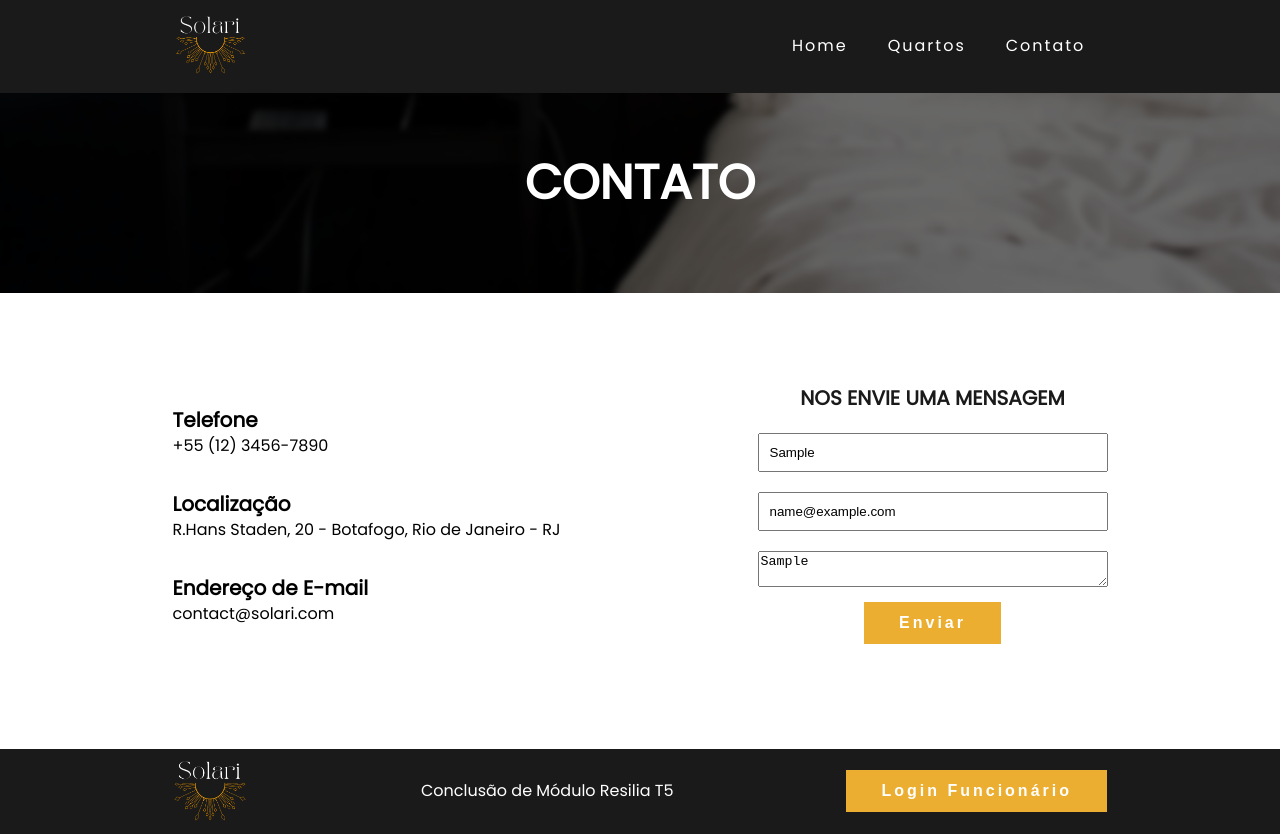
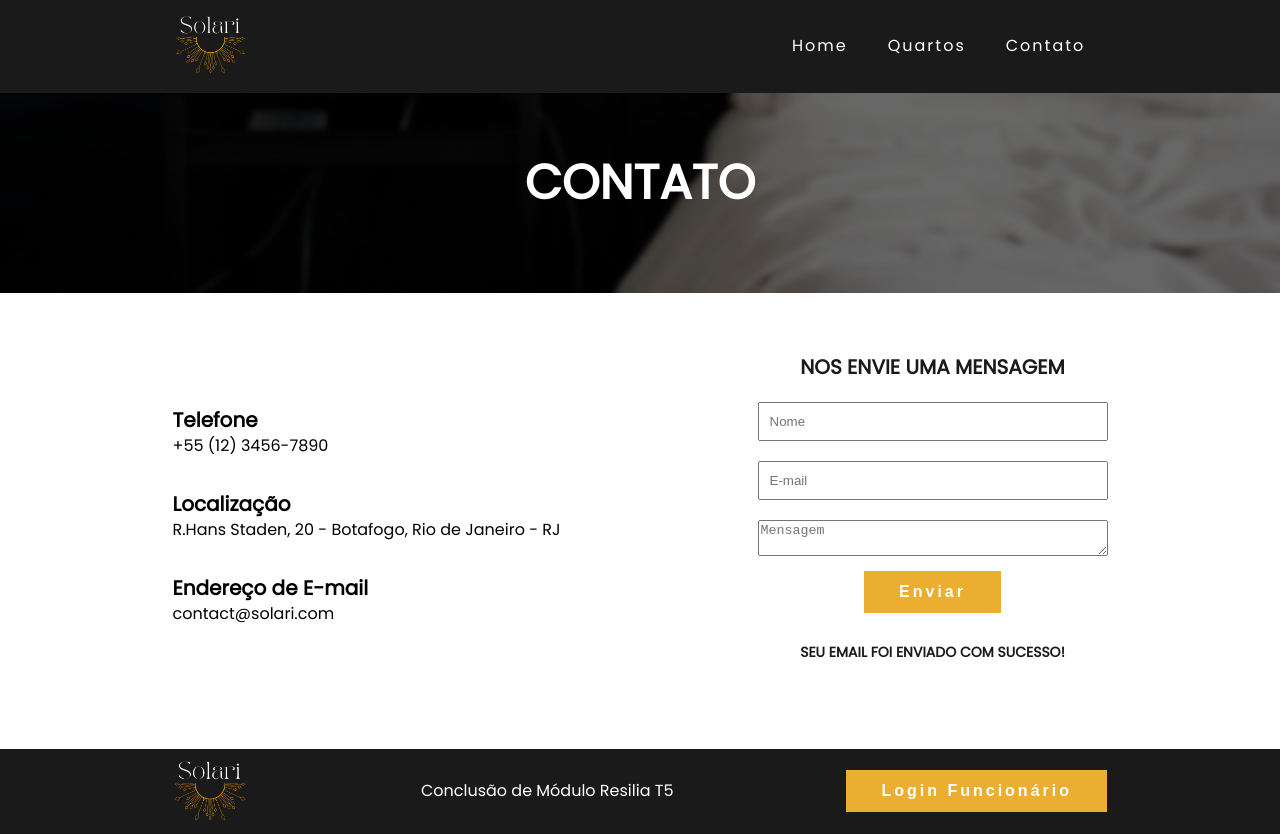
Before and after one commit to GustavoFrez/projeto-m5-hotel-api-react-, a React (Create React App) app: page /Contato in a window 1280 px wide. Both pictures are taken after typing "Sample", "name@example.com", "Sample" into the empty fields and a click on the button "Enviar". Built offline with nearby package versions, Linux system fonts and the light colour scheme; no server answers.

Commit message:
Feature Contato

```diff
--- a/src/Components/Contato/Contato.module.css
+++ b/src/Components/Contato/Contato.module.css
@@ -101,6 +101,19 @@ textarea {
   font-size: 20px;
   font-weight: 800;
   margin-bottom: 15px;
+
+
+}
+
+.tituloSended {
+  color: #1a1a1a;
+  text-transform: uppercase;
+  font-size: 14px;
+  font-weight: 800;
+  margin-bottom: 15px;
+  opacity: 0;
+  animation: transicao 0.3s forwards;
+
 }
 
 .botaoContato {
--- a/src/Components/Contato/Index2.jsx
+++ b/src/Components/Contato/Index2.jsx
@@ -1,13 +1,15 @@
-import React, { useState } from 'react';
-import Styles from './Contato.module.css';
-import { Formik } from 'formik';
+import React, { useState } from "react";
+import Styles from "./Contato.module.css";
+import { Formik } from "formik";
+import { ObjectSchema } from "yup";
 
 const Contato2 = () => {
-  const [nome, setNome] = useState('');
+  const [nome, setNome] = useState("");
+  const [isSended, setIsSended] = useState("");
 
   const onClick = () => {
-    console.log('SUBMIT');
-    console.log('Clicado');
+    console.log("SUBMIT");
+    console.log("Clicado");
   };
 
   const handleNome = (e) => {
@@ -25,15 +27,15 @@ const Contato2 = () => {
     };
 
     let post = {
-      method: 'POST',
+      method: "POST",
       headers: new Headers({
-        'Content-Type': 'application/json',
-        Accept: 'application/json',
+        "Content-Type": "application/json",
+        Accept: "application/json",
       }),
       body: JSON.stringify(Email),
     };
 
-    let url = 'https://resiliamailservice.herokuapp.com/sendmail';
+    let url = "https://resiliamailservice.herokuapp.com/sendmail";
 
     const json = await fetch(url, post);
 
@@ -64,16 +66,16 @@ const Contato2 = () => {
         </div>
 
         <Formik
-          initialValues={{ nome: '', email: '', mensagem: '' }}
+          initialValues={{ nome: "", email: "", mensagem: "" }}
           validate={(values) => {
             values.nome = nome;
             const errors = {};
             if (!values.nome) {
-              errors.nome = 'Required';
+              errors.nome = "Required";
             } else if (
               !/^[A-Z0-9._%+-]+@[A-Z0-9.-]+\.[A-Z]{2,}$/i.test(values.email)
             ) {
-              errors.email = 'Email inválido';
+              errors.email = "Email inválido";
             }
             return errors;
           }}
@@ -81,8 +83,17 @@ const Contato2 = () => {
             setTimeout(() => {
               console.log(JSON.stringify(values, null, 2));
               enviaEmail(values);
+              values.nome = "";
+              setNome("");
+              values.email = "";
+              values.mensagem = "";
               setSubmitting(false);
+              setIsSended(true);
             }, 400);
+
+            setTimeout(() => {
+              setIsSended(false);
+            }, 5000);
           }}
         >
           {({
@@ -139,6 +150,14 @@ const Contato2 = () => {
               >
                 Enviar
               </button>
+              <br />
+              <br />
+
+              { isSended ?
+                <h5 className={Styles.tituloSended}>
+                  <h3>SEU EMAIL FOI ENVIADO COM SUCESSO!</h3>
+                </h5> : null
+              }
             </form>
           )}
         </Formik>
```
